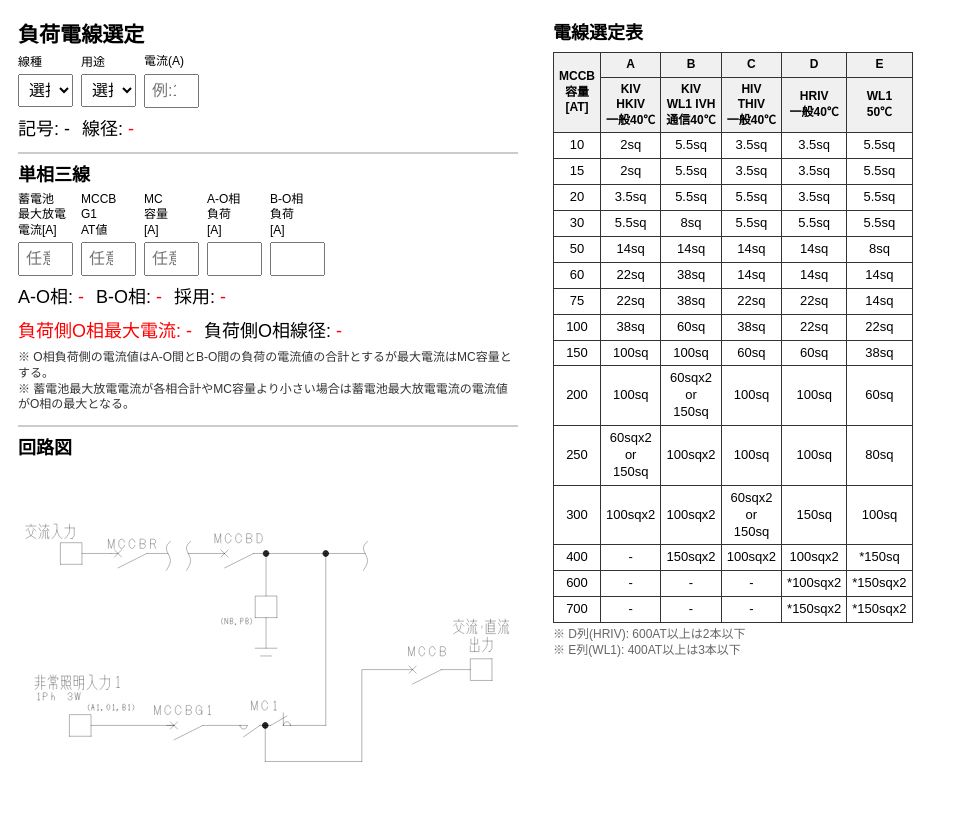
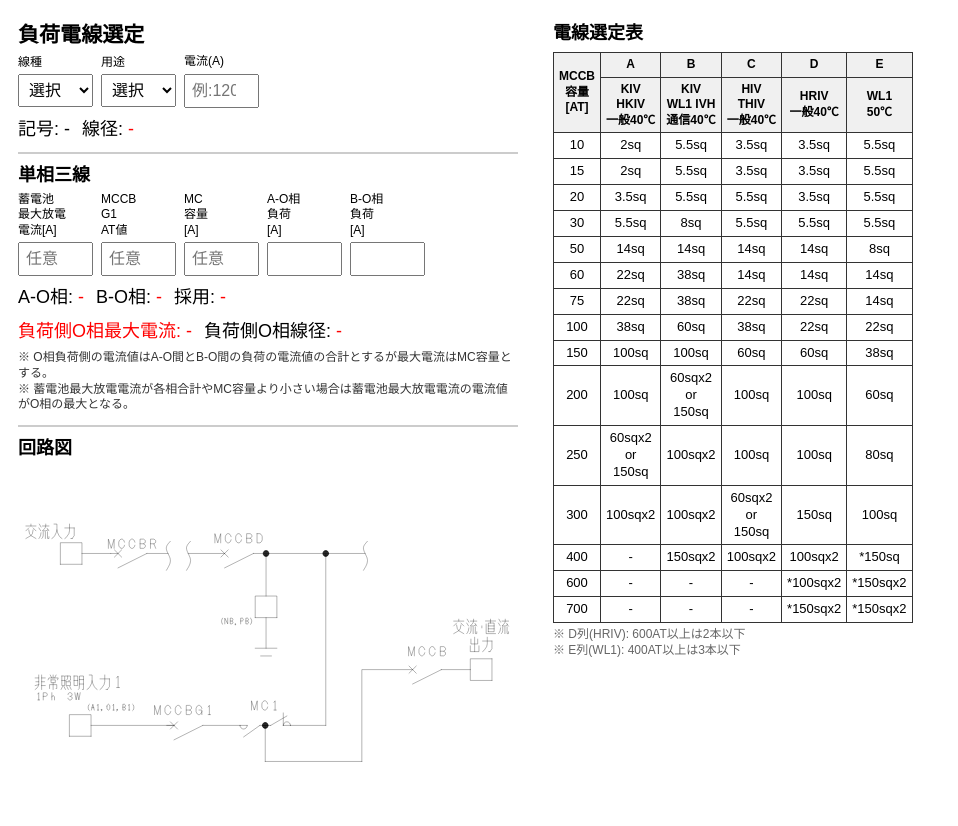
Before and after one commit to sa-ban777/niwadenki, a plain HTML site: page index.html in a window 1280 px wide. Shown: the whole page, without its empty margins (0-958 px from the left). Drawn offline with Linux system fonts and the light colour scheme.

Commit message:
Update index.html

```diff
--- a/index.html
+++ b/index.html
@@ -22,7 +22,7 @@ h3, h4 { margin: 0 0 6px 0; }
 .input-row { display: flex; gap: 8px; margin: 4px 0; align-items: center; }
 .input-group { flex: 0 0 auto; min-width: 0; }
 .input-group label { display: block; font-size: 11px; margin-bottom: 2px; line-height: 1.2; white-space: nowrap; }
-.input-group select, .input-group input { width: 50px; box-sizing: border-box; }
+.input-group select, .input-group input { width: 75px; box-sizing: border-box; }
 .result-row { display: flex; gap: 12px; margin: 4px 0; flex-wrap: wrap; }
 .result-item { flex: 0 0 auto; white-space: nowrap; }
 
@@ -46,7 +46,7 @@ th { background-color: #f0f0f0; font-weight: bold; font-size: 9px; }
   select, input { font-size: 16px; padding: 6px; }
   .result { font-size: 18px; }
   .input-group label { font-size: 12px; line-height: 1.3; }
-  .input-group select, .input-group input { width: 55px; }
+  .input-group select, .input-group input { width: 75px; }
 
   /* 2カラムレイアウト（PC用） */
   .main-container { flex-direction: row; align-items: flex-start; }
```
